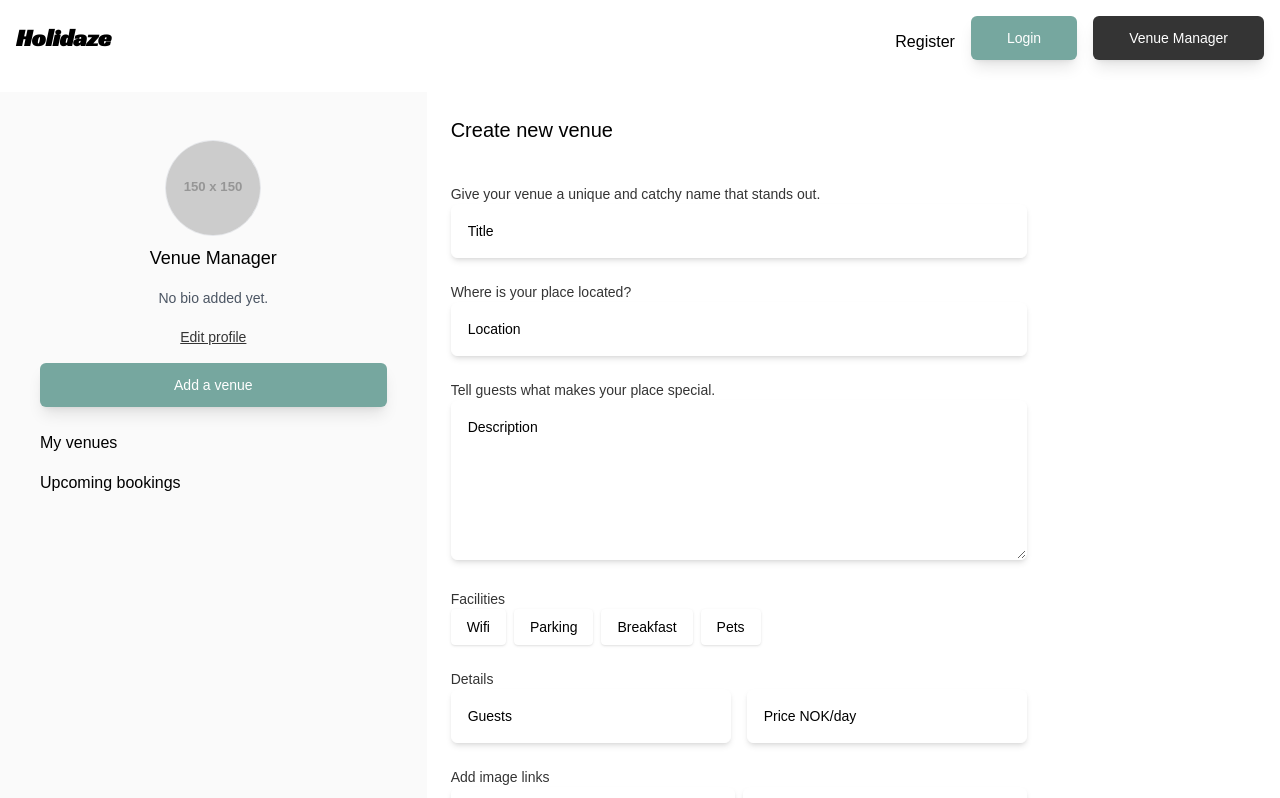
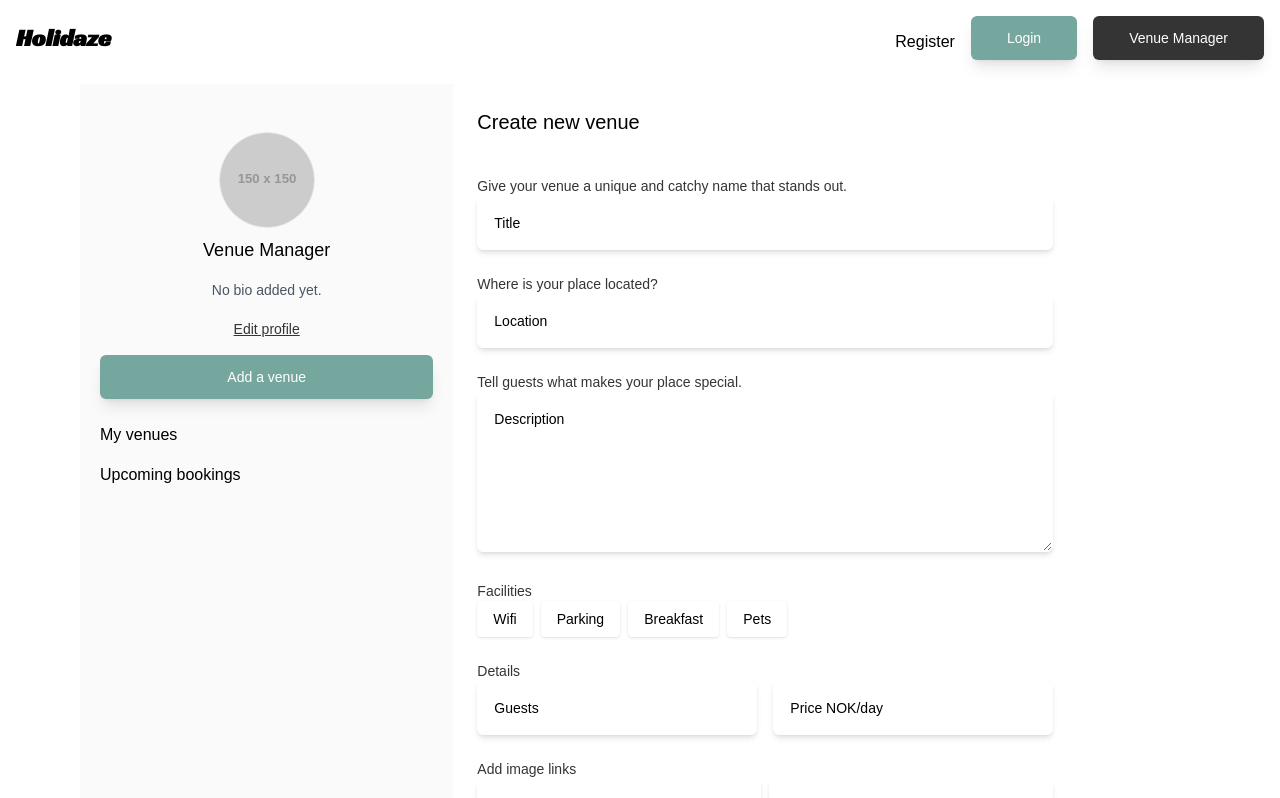
Before and after one commit to Kittypoda/Project-Exam-2, a React (Vite) app: page /managerprofile in a window 1280 px wide. Shown: the top 798 px of the page. Built offline with nearby package versions, Linux system fonts and the light colour scheme; no server answers; a web font is replaced by a local one.

Commit message:
small design fix

```diff
--- a/src/pages/ManagerProfile.jsx
+++ b/src/pages/ManagerProfile.jsx
@@ -74,9 +74,9 @@ export default function ManagerProfile() {
   };
 
   return (
-    <div className="md:grid md:grid-cols-3 min-h-screen pt-6">
+    <div className="md:grid md:grid-cols-3 max-w-6xl mx-auto min-h-screen pt-4 px-4">
       {/* Sidebar */}
-      <aside className="bg-lightgray px-10 p-6 md:col-span-1">
+      <aside className="bg-lightgray px-5 p-6 md:col-span-1">
         <div className="text-center pt-6">
           <img
             src={avatarUrl || "https://placehold.co/150x150?text=Avatar"}
```
